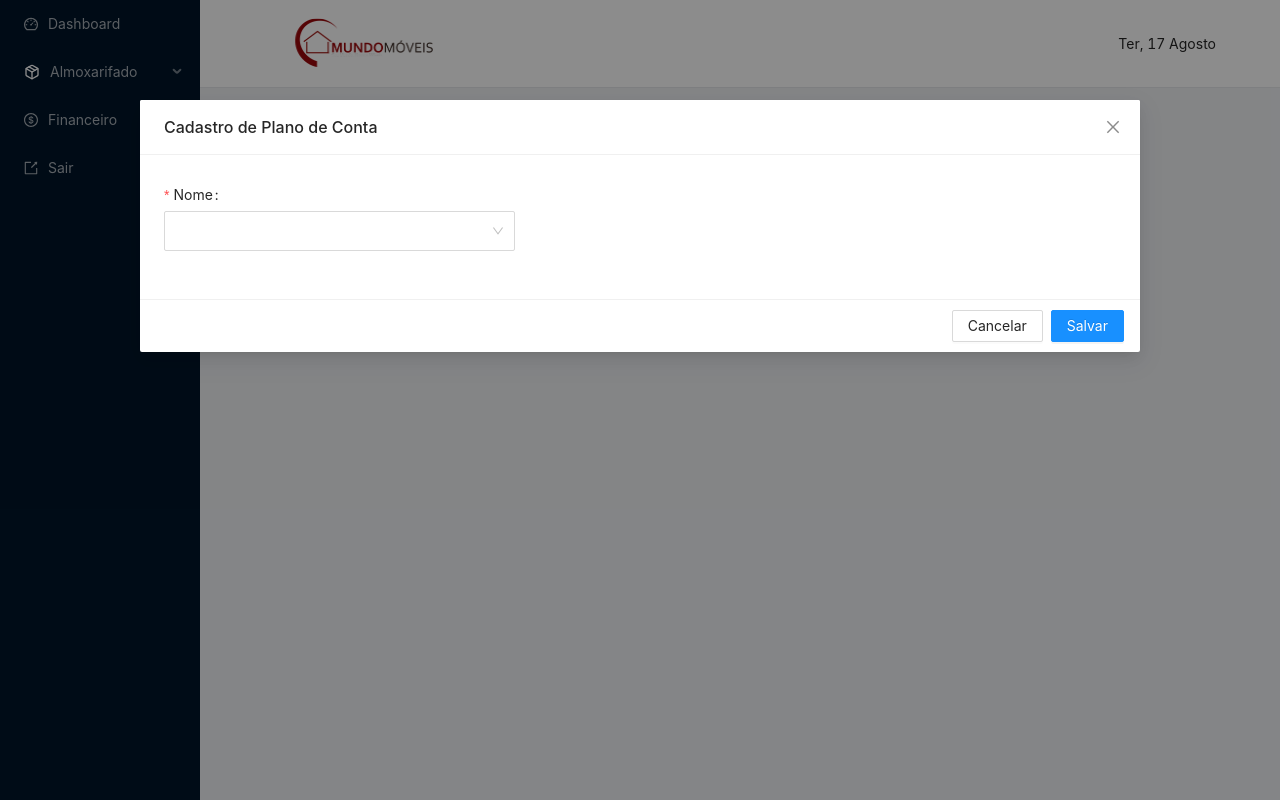
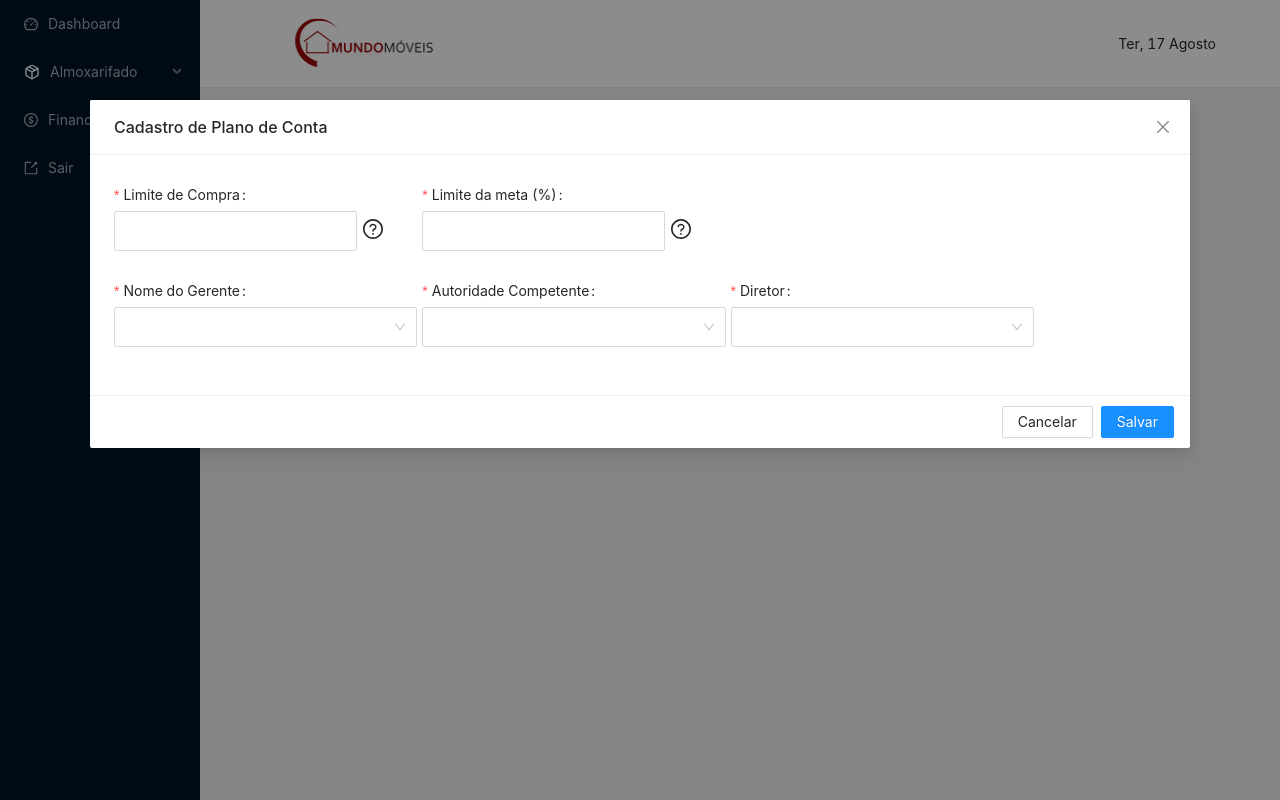
Before and after one commit to SudoBruno/FrontendMundoMoveis, a Next.js app: page /Financial/AccountPlan in a window 1280 px wide. Built offline with nearby package versions, Linux system fonts and the light colour scheme; no server answers.

Commit message:
Finalizando modal

```diff
--- a/src/pages/Financial/AccountPlan/index.tsx
+++ b/src/pages/Financial/AccountPlan/index.tsx
@@ -1,4 +1,5 @@
-import { Button, Col, Form, Input, Select, Modal, Row } from 'antd';
+import QuestionCircleOutlined from '@ant-design/icons/lib/icons/QuestionCircleOutlined';
+import { Button, Col, Form, Input, Select, Modal, Row, Popover } from 'antd';
 import React, { useState } from 'react';
 
 const { Option } = Select;
@@ -6,17 +7,45 @@ const { Option } = Select;
 export default function AccountPlan() {
   const [managerId, setManagerId] = useState<string>('');
   const [managerName, setManagerName] = useState<string>('');
-  const [competentAuthorityName, setCompetentAuthorityName] =
-    useState<String>('');
+  const [competentAuthorityId, setCompetentAuthorityId] = useState<string>('');
   const [financeGoal, setFinancialGoal] = useState<Number>(0);
   const [directorId, setDirectorId] = useState<string>('');
   const [directorName, setDirectorName] = useState<string>('');
   const [purchaseLimit, setPurchaseLimit] = useState<Number>(0);
+  const [goalLimitInPercent, setGoalLimitInPercent] = useState<Number>(0);
+
+  const popOverPurchaseLimitContent = (
+    <>
+      {' '}
+      <p>
+        O limite de compra é a quantidade estipulada de uma compra,
+        <br />
+        que quando excedido o diretor responsável deve ser acionado
+        <br />
+        para a efetuar a autorização da mesma
+      </p>
+    </>
+  );
+
+  const popOverGoalLimitContent = (
+    <>
+      {' '}
+      <p>
+        O limite da meta é a quantidade máxima
+        <br /> em porcentagem {`(%)`} da meta de gasto,
+        <br />
+        que quando excedido {`(ex: 85% do total)`} <br />
+        o diretorresponsável deve ser acionado
+        <br />
+        para a efetuar a autorização de comprar excedentes.
+      </p>
+    </>
+  );
 
   return (
     <Modal
       title="Cadastro de Plano de Conta"
-      width={1000}
+      width={1100}
       visible={true}
       onCancel={() => {
         ('');
@@ -36,12 +65,74 @@ export default function AccountPlan() {
         </Button>,
       ]}
     >
-      <Row gutter={10}>
-        <Col span={9}>
+      <Row gutter={5}>
+        <Col span={7}>
+          <Form.Item
+            key="nameFormItem"
+            labelCol={{ span: 20 }}
+            label="Limite de Compra:"
+            labelAlign={'left'}
+            style={{
+              backgroundColor: 'white',
+            }}
+            required
+          >
+            <Input
+              type="number"
+              key="quantiyKey"
+              size="large"
+              style={{ width: '80%', marginRight: '2%' }}
+              onChange={(e) => {
+                setPurchaseLimit(Number(e.target.value));
+              }}
+            />
+            <Popover
+              content={popOverPurchaseLimitContent}
+              title="O que é o limite de compra ?"
+            >
+              <QuestionCircleOutlined
+                style={{ fontSize: '20px', cursor: 'pointer' }}
+              />
+            </Popover>
+          </Form.Item>
+        </Col>
+        <Col span={7}>
+          <Form.Item
+            key="goalLimitFormItem"
+            labelCol={{ span: 20 }}
+            label="Limite da meta (%):"
+            labelAlign={'left'}
+            style={{
+              backgroundColor: 'white',
+            }}
+            required
+          >
+            <Input
+              type="number"
+              key="quantiyKey"
+              size="large"
+              style={{ width: '80%', marginRight: '2%' }}
+              onChange={(e) => {
+                setPurchaseLimit(Number(e.target.value));
+              }}
+            />
+            <Popover
+              content={popOverGoalLimitContent}
+              title="O que é o limite de meta ?"
+            >
+              <QuestionCircleOutlined
+                style={{ fontSize: '20px', cursor: 'pointer' }}
+              />
+            </Popover>
+          </Form.Item>
+        </Col>
+      </Row>
+      <Row gutter={5}>
+        <Col span={7}>
           <Form.Item
             key="nameFormItem"
             labelCol={{ span: 23 }}
-            label="Nome:"
+            label="Nome do Gerente:"
             labelAlign={'left'}
             style={{
               backgroundColor: 'white',
@@ -49,7 +140,7 @@ export default function AccountPlan() {
             required
           >
             <Select
-              key="supplierName"
+              key="managerName"
               size="large"
               placeholder="Selecione o Gerente da Conta"
               value={managerId}
@@ -63,6 +154,56 @@ export default function AccountPlan() {
             </Select>
           </Form.Item>
         </Col>
+        <Col span={7}>
+          <Form.Item
+            key="competentAuthorityNameFormItem"
+            labelCol={{ span: 23 }}
+            label="Autoridade Competente:"
+            labelAlign={'left'}
+            style={{
+              backgroundColor: 'white',
+            }}
+            required
+          >
+            <Select
+              key="competentAuthorityNameSelect"
+              size="large"
+              value={competentAuthorityId}
+              onChange={(e) => {
+                setCompetentAuthorityId(e.toString());
+              }}
+            >
+              <Option key={'1'} value={'oi'}>
+                {'oid'}
+              </Option>
+            </Select>
+          </Form.Item>
+        </Col>
+        <Col span={7}>
+          <Form.Item
+            key="directorFormItem"
+            labelCol={{ span: 23 }}
+            label="Diretor:"
+            labelAlign={'left'}
+            style={{
+              backgroundColor: 'white',
+            }}
+            required
+          >
+            <Select
+              key="dirctorName"
+              size="large"
+              value={directorId}
+              onChange={(e) => {
+                setDirectorId(e.toString());
+              }}
+            >
+              <Option key={'1'} value={'oi'}>
+                {'oid'}
+              </Option>
+            </Select>
+          </Form.Item>
+        </Col>
       </Row>
     </Modal>
   );
```
